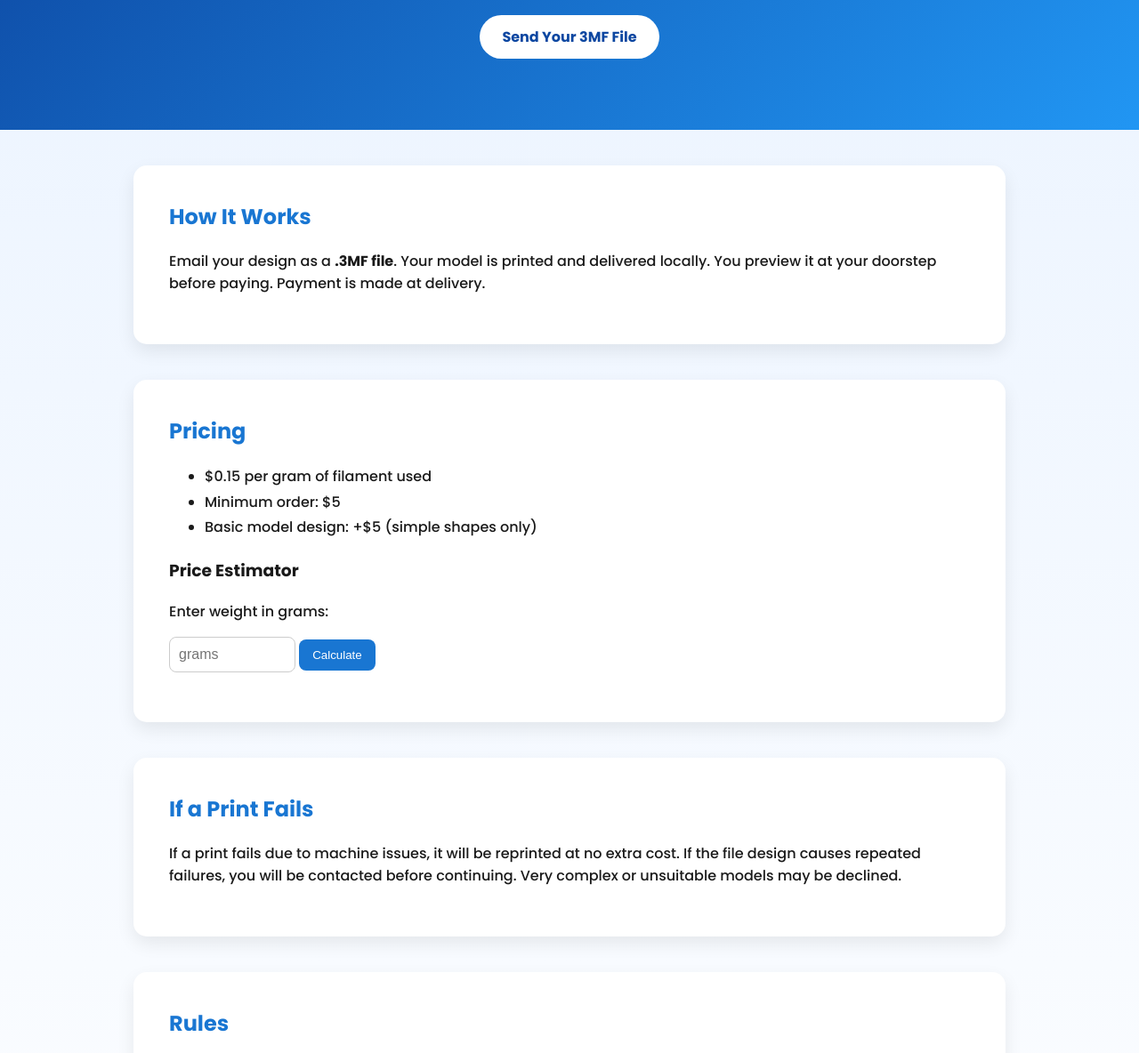
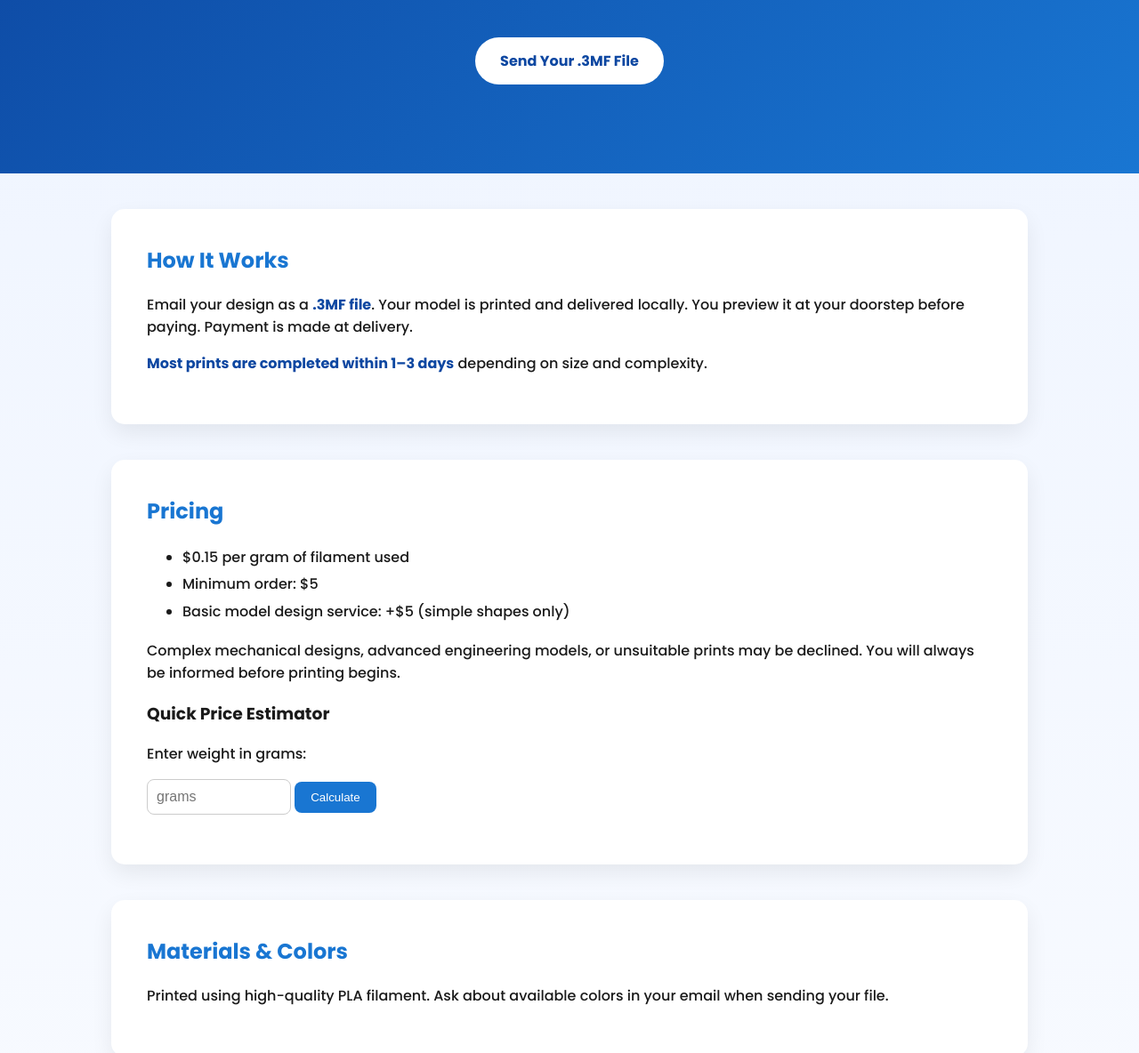
Before and after one commit to botforgelabs/LP-LocalPrinting, a plain HTML site: page index.html in a window 1280 px wide. Shown: the part 215-1399 px from the top of the page at 89% size. Drawn offline with Linux system fonts and the light colour scheme.

Commit message:
Update index.html

```diff
--- a/index.html
+++ b/index.html
@@ -8,14 +8,14 @@
         body {
             margin: 0;
             font-family: 'Poppins', sans-serif;
-            background: linear-gradient(to bottom, #eaf3ff, #ffffff);
+            background: linear-gradient(to bottom, #eef4ff, #ffffff);
             color: #1a1a1a;
         }
 
         header {
-            background: linear-gradient(135deg, #0d47a1, #2196f3);
+            background: linear-gradient(135deg, #0d47a1, #1976d2);
             color: white;
-            padding: 80px 20px;
+            padding: 100px 20px;
             text-align: center;
         }
 
@@ -27,19 +27,19 @@
         header p {
             font-size: 20px;
             margin-top: 10px;
-            opacity: 0.9;
+            opacity: 0.95;
         }
 
         .button {
             display: inline-block;
-            margin-top: 20px;
-            padding: 12px 25px;
+            margin-top: 25px;
+            padding: 14px 28px;
             background-color: white;
             color: #0d47a1;
             font-weight: bold;
             border-radius: 30px;
             text-decoration: none;
-            transition: 0.3s;
+            transition: 0.3s ease;
         }
 
         .button:hover {
@@ -51,9 +51,9 @@
             background: white;
             margin: 40px auto;
             padding: 40px;
-            max-width: 900px;
+            max-width: 950px;
             border-radius: 15px;
-            box-shadow: 0 8px 20px rgba(0,0,0,0.08);
+            box-shadow: 0 10px 25px rgba(0,0,0,0.07);
         }
 
         h2 {
@@ -62,19 +62,19 @@
         }
 
         ul {
-            line-height: 1.8;
+            line-height: 1.9;
         }
 
         .calculator input {
             padding: 10px;
             font-size: 16px;
-            width: 120px;
+            width: 140px;
             border-radius: 8px;
             border: 1px solid #ccc;
         }
 
         .calculator button {
-            padding: 10px 15px;
+            padding: 10px 18px;
             background: #1976d2;
             color: white;
             border: none;
@@ -86,12 +86,18 @@
             background: #0d47a1;
         }
 
+        .highlight {
+            font-weight: 600;
+            color: #0d47a1;
+        }
+
         footer {
             text-align: center;
             padding: 30px;
             background: #0d47a1;
             color: white;
             margin-top: 60px;
+            font-size: 14px;
         }
     </style>
 </head>
@@ -100,17 +106,18 @@
 <header>
     <h1>LP – Local Printing</h1>
     <p>Affordable Local 3D Printing | Pay at Doorstep | Preview Before You Buy</p>
-    <a class="button" href="mailto:tedster@outlook.com.au">Send Your 3MF File</a>
+    <a class="button" href="mailto:tedster@outlook.com.au">Send Your .3MF File</a>
 </header>
 
 <div class="section">
     <h2>How It Works</h2>
     <p>
-        Email your design as a <strong>.3MF file</strong>.
+        Email your design as a <span class="highlight">.3MF file</span>.
         Your model is printed and delivered locally.
         You preview it at your doorstep before paying.
         Payment is made at delivery.
     </p>
+    <p><span class="highlight">Most prints are completed within 1–3 days</span> depending on size and complexity.</p>
 </div>
 
 <div class="section">
@@ -118,11 +125,15 @@
     <ul>
         <li>$0.15 per gram of filament used</li>
         <li>Minimum order: $5</li>
-        <li>Basic model design: +$5 (simple shapes only)</li>
+        <li>Basic model design service: +$5 (simple shapes only)</li>
     </ul>
+    <p>
+        Complex mechanical designs, advanced engineering models, or unsuitable prints may be declined.
+        You will always be informed before printing begins.
+    </p>
 
     <div class="calculator">
-        <h3>Price Estimator</h3>
+        <h3>Quick Price Estimator</h3>
         <p>Enter weight in grams:</p>
         <input type="number" id="grams" placeholder="grams">
         <button onclick="calculate()">Calculate</button>
@@ -131,27 +142,49 @@
 </div>
 
 <div class="section">
-    <h2>If a Print Fails</h2>
+    <h2>Materials & Colors</h2>
     <p>
-        If a print fails due to machine issues, it will be reprinted at no extra cost.
-        If the file design causes repeated failures, you will be contacted before continuing.
-        Very complex or unsuitable models may be declined.
+        Printed using high-quality PLA filament.
+        Ask about available colors in your email when sending your file.
     </p>
 </div>
 
 <div class="section">
-    <h2>Rules</h2>
+    <h2>If a Print Fails</h2>
+    <p>
+        If a print fails due to a machine issue, it will be reprinted at no extra cost.
+        If the file design causes repeated failures, you will be contacted before continuing.
+    </p>
+</div>
+
+<div class="section">
+    <h2>Rules & File Requirements</h2>
     <ul>
         <li>.3MF files only</li>
-        <li>No guns, knives, or weapons</li>
+        <li>No guns, knives, weapons, or harmful objects</li>
         <li>Local delivery only</li>
+        <li>All designs remain property of their original creators</li>
     </ul>
+</div>
+
+<div class="section">
+    <h2>Why LP?</h2>
+    <ul>
+        <li>Student-run local service</li>
+        <li>Transparent pricing — no hidden fees</li>
+        <li>Careful quality checks before delivery</li>
+        <li>Direct communication — no middleman</li>
+    </ul>
+    <p>
+        LP – Local Printing is a student-led project focused on learning engineering,
+        business, and real-world manufacturing while serving the local community.
+    </p>
 </div>
 
 <div class="section">
     <h2>Contact</h2>
     <p><strong>Support Phone:</strong> 0492 907 293</p>
-    <p><strong>Send Files:</strong> tedster@outlook.com.au</p>
+    <p><strong>Send Files (.3MF only):</strong> tedster@outlook.com.au</p>
 </div>
 
 <footer>
```
